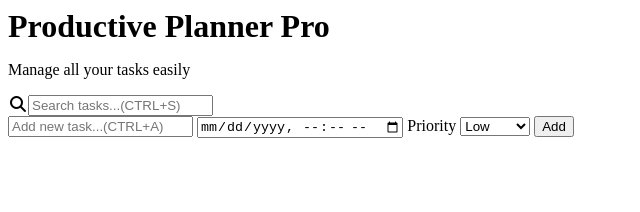
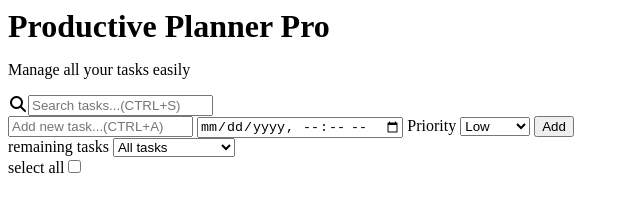
Before and after one commit to yeabsiraabay/Productivity-app, a plain HTML site: page index.html in a window 1280 px wide. Shown: the whole page, without its empty margins (0-640 px from the left). Drawn offline with Linux system fonts and the light colour scheme.

Commit message:
Enhance task management with edit and filter features
Added a section for editing tasks and filtering options.

```diff
--- a/index.html
+++ b/index.html
@@ -38,6 +38,37 @@
       <button id="addBtn" type="button">Add</button>
       <!-- </form> -->
     </section>
+          <!-- this section holds place to "edit tasks"
+ and also the local calendar to pick date and time
+ for scheduling of tasks. -->
+    <div class="edit-task" style="display: none;">
+      <input class="newName" type="text" placeholder="Enter the new Name">
+      <input class="newDate" type="datetime-local">
+      <button class="editBtn" type="button">edit</button>
+      <button class="cancel">cancel</button>
+    </div>
+    <!-- this sections enables us to filter tasks
+ based on their status. that means grouping them as
+ completed, active or  missed tasks. -->
+    <section class="controls">
+      <span class="remaining-tasks-container">
+        <span class="remaining-tasks"></span><span> remaining
+          tasks</span></span><!--Display the amount of remaining tasks-->
+      <select id="filter">
+        <option value="all" id="filter1">All tasks</option>
+        <option value="active" id="filter2">Active tasks</option>
+        <option value="completed" id="filter3">Completed tasks</option>
+        <option value="overdue" id="filter4">Missed tasks</option>
+        <option value="LOW" id="filter5">LOW</option>
+        <option value="MEDIUM" id="filter6">Medium</option>
+        <option value="HIGH" id="filter7">
+          <H1>High</H1>
+        </option>
+      </select>
+
+    </section>
+    <div class="select-box"> select all<input class="select-all" type="checkbox"></div>
+
     </main>
 </body>
 </html>
```
